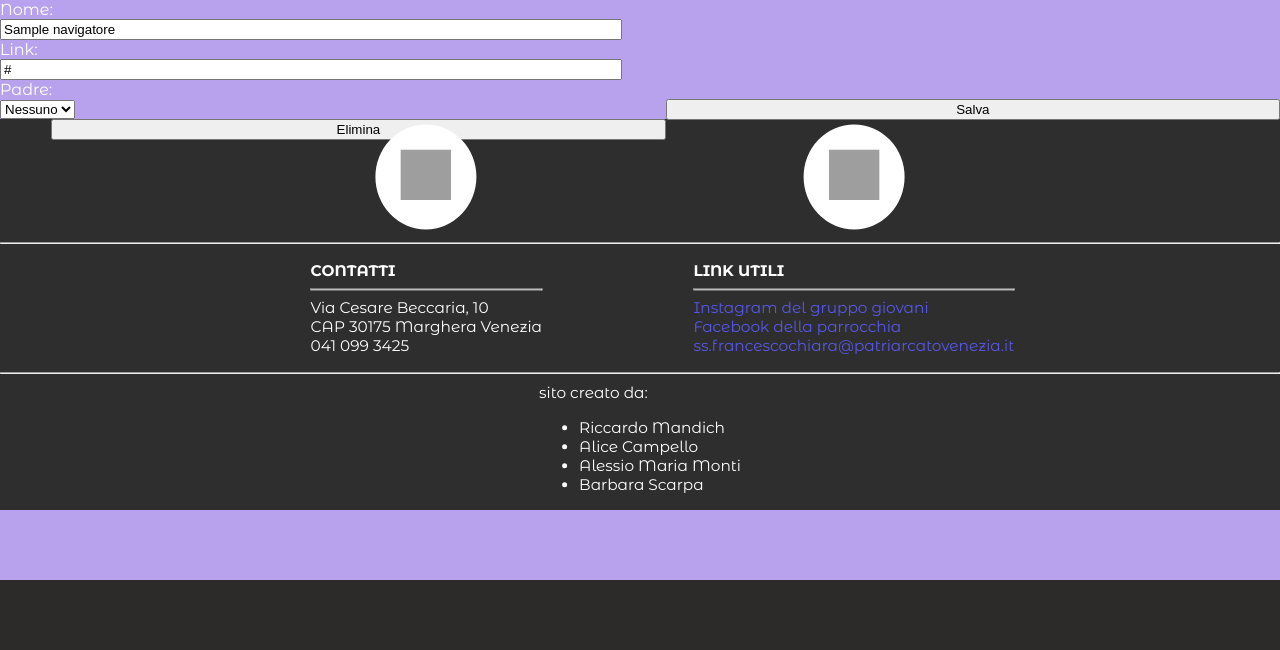
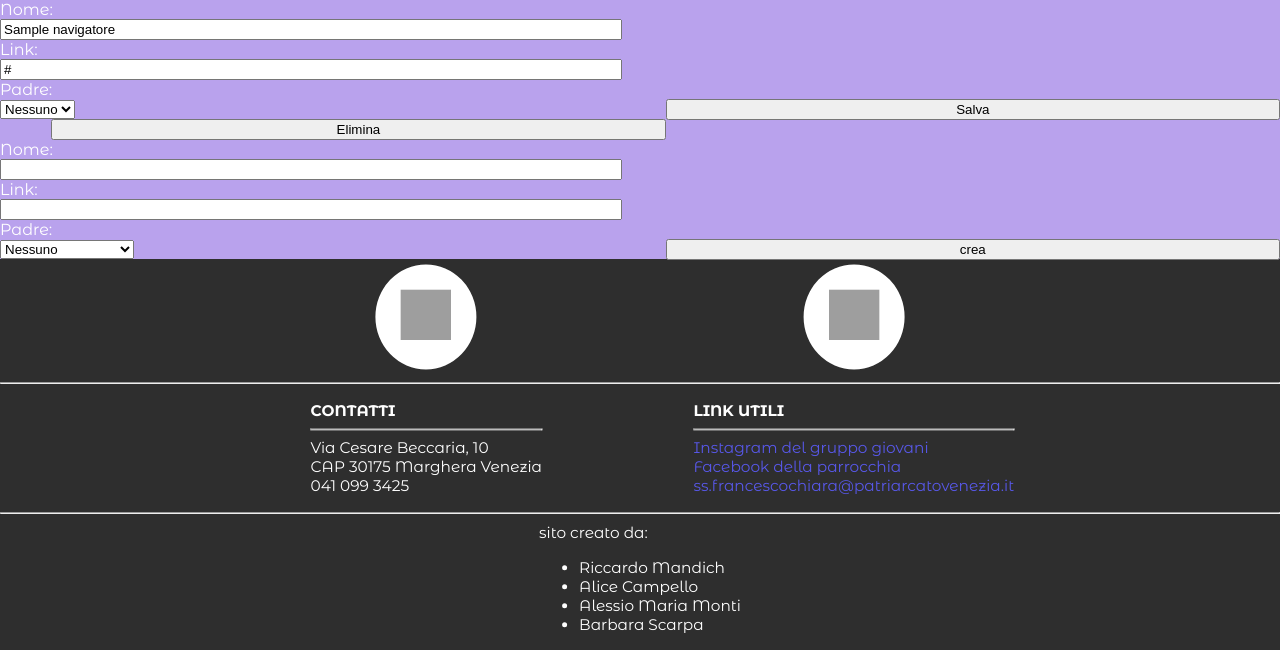
Before and after one commit to RickyMandich/sito-parrocchia, a PHP site: page /editMenu/1 in a window 1280 px wide. Shown: the part 220-870 px from the top of the page. Before the commit the page ends 800 px from the top, so only its background shows below. Run offline with PHP 8.4, Linux system fonts and the light colour scheme; tables that the repository leaves empty or names only in its code hold one stand-in row (values such as "Sample post"); grey boxes are pictures that could not be loaded.

Commit message:
aggiornamento 2025 01 07 16:18

```diff
--- a/editMenu.php
+++ b/editMenu.php
@@ -76,6 +76,28 @@
             }else{
                 generaMenu(edit:true);
             }
+            ?>
+            <form action="newMenu">
+                <label for="nome">Nome:</label>
+                <input type="text" id="nome" name="nome" required>
+                <label for="link">Link:</label>
+                <input type="text" id="link" name="link" required>
+                <label for="padre">Padre:</label>
+                <select id="padre" name="padre">
+                    <option value="0">Nessuno</option>
+                    <?php
+                        $result = $conn->query("select * from navigatore");
+                        while($row = $result->fetch_assoc()){
+                            ?>
+                                <option value="<?php echo $row['id']; ?>">
+                                    <?php echo $row['nome']; ?>
+                                </option>
+                            <?php
+                        }
+                    ?>
+                <input type="submit" value="crea">
+            </form>
+            <?php
             require_once "footer.php";
         ?>
     </body>
```
